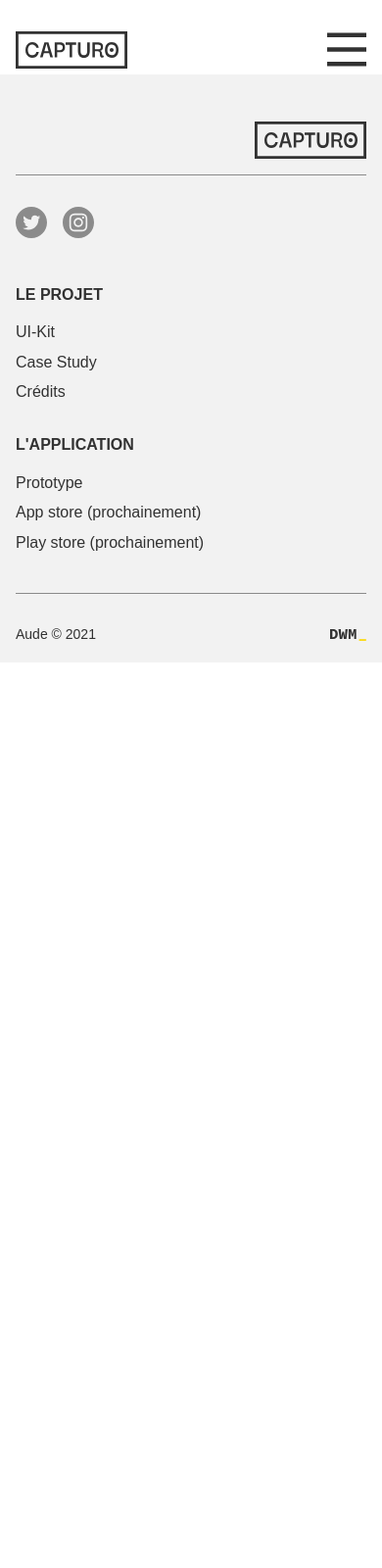
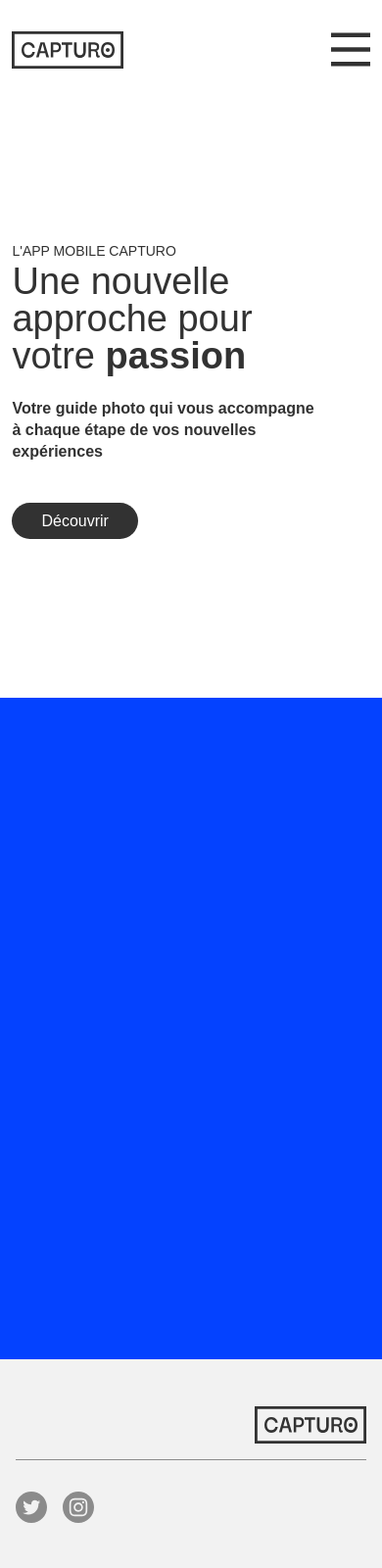
Before and after one commit to Audesch/capturo, a website: page src/index.html in a window 390 px wide. Shown: the top 1600 px of the page at 98% size. Before the commit the page ends 844 px from the top, so only its background shows below. Drawn offline with nearby package versions, Linux system fonts and the light colour scheme; files that its build step writes are made by us from their sources; a web font is replaced by a local one.

Commit message:
FEAT: setup header

```diff
--- a/src/assets/js/main.js
+++ b/src/assets/js/main.js
@@ -41,4 +41,4 @@ function toggleNavigation() {
 
 // DATE
 var year = new Date().getFullYear();
-document.querySelector(".copyright").innerHTML = "Aude © " + year;
+document.querySelector(".copyright").innerHTML = "Aude Schaff © " + year;
--- a/src/assets/sass/components/_links.scss
+++ b/src/assets/sass/components/_links.scss
@@ -16,10 +16,29 @@
         & svg{
             fill: var(--color-details);
 
-            &:hover{
+            &:hover, &:focus{
                 fill: var(--color-text);
                 transition: all 0.2s;
             }
+            &:active{
+                fill: var(--color-state);
+            }
         }
     }
+    &--footer{
+        &:hover, &:focus{
+            border-bottom: 1px solid var(--color-text);
+            padding-bottom: 2px;
+        }
+        &:active{
+            color: var(--color-text);
+            border: 0;
+        }
+    }
+    &--btn{
+        background-color: var(--color-text);
+        color: var(--color-text-offset);
+        padding: 10px 30px;
+        border-radius: 20px;
+    }
 }
--- a/src/assets/sass/components/_menu.scss
+++ b/src/assets/sass/components/_menu.scss
@@ -1,84 +1,13 @@
-/* .list--menu{
-    display: none;
-    }
-    .list__el{
-        margin-bottom: 18px;
-    }
-
-    .menu__btn{
-        z-index: 1;
-        background: transparent;
-        border: none;
-        outline: none;
-        padding: 0;
-        height: 37px;
-    }
-
-    .menu__darkbtn{
-        display: none;
-        background: transparent;
-        border: 1px solid #171E24;
-        padding: 11px 11px;
-    }
-
-
-
-    body[data-menu] .menu__list{
-        display: flex;
-        flex-direction: column;
-        justify-content: center;
-        position: fixed;
-        top: 0;
-        left: 0;
-        height: 100vh;
-        width: 100vw;
-        background: var(--color-bg);
-        transition: all 200ms ease-in-out;
-        padding: 0 18px;
-    }
-
-    body[data-menu] .link--menu{
-        font-size: 28px;
-        line-height: 1.4;
-    }
-    .menu__burger{
-        cursor: pointer;
-    }
-    .menu__burger path{
-        transition: all 200ms ease-in-out;
-        color: var(--color-text);
-    }
-
-    body[data-menu] path {
-        fill: var(--color-text);
-    }
-
-    body[data-menu] .path_1{
-        transform: rotate(45deg) translateX(5px) translateY(-12px);
-    }
-
-    body[data-menu] .path_2{
-        opacity: 0;
-    }
-
-    body[data-menu] .path_3{
-        transform: rotate(-45deg) translateX(-13px) translateY(17px);
-    }
-
-    body[data-menu] .menu__darkbtn{
-        display: flex;
-        position: fixed;
-        bottom: 36px;
-        left: 18px;
-    }
-
- */
-
  .menu{
-     margin: 32px 16px 0px 16px;
+     margin: 32px 3.2vw 0vw 3.2vw;
      display: flex;
      justify-content: space-between;
 
+    &__logo{
+        & path{
+            fill: var(--color-text);
+    }
+    }
 
     &__list{
         display: none;
--- a/src/assets/sass/components/_type.scss
+++ b/src/assets/sass/components/_type.scss
@@ -18,7 +18,8 @@ body{
 
     &--big{
         font-size: 38px;
-        font-weight: var(--font-regular);
+        font-weight: var(--font-light);
+        margin: 0;
     }
     &--middle{
         font-size: 38px;
@@ -28,11 +29,19 @@ body{
         font-size: 38px;
         font-weight: var(--font-bold);
     }
+    &--bold{
+        font-weight: var(--font-semibold);
+    }
 }
 
 .highlight{
     font-size: 38px;
     font-weight: var(--font-bold);
+}
+
+.headline{
+    font-size: 16px;
+    font-weight: var(--font-semibold);
 }
 
 .p-bold{
@@ -42,12 +51,11 @@ body{
 }
 .outline{
     font-size: 14px;
-    font-weight: var(--font-semibold);
+    font-weight: var(--font-regular);
     letter-spacing: 2%;
     text-transform: uppercase;
 }
 
 .copyright{
     font-size: 14px;
-    color: var(--color-text);
 }
--- a/src/assets/sass/layout/_footer.scss
+++ b/src/assets/sass/layout/_footer.scss
@@ -40,7 +40,9 @@
         }
     }
     &__app__title {
-        font-size: 16px;
+        font-size: 18px;
+        font-weight: var(--font-bold);
+        font-family: "darker grotesque", sans-serif;
     }
 
     &__item{
--- a/src/assets/sass/layout/_header.scss
+++ b/src/assets/sass/layout/_header.scss
@@ -0,0 +1,18 @@
+.hero{
+    margin-top: 20vh;
+
+    .hero__left{
+        margin: 3.2vw;
+    }
+    .hero__right__video{
+        margin-top: 20vh;
+        background-color: var(--color-primary);
+        height: 80vh;
+        width: 100%;
+    }
+}
+
+.headline{
+    padding: 8px 0px 32px 0px;
+    width: 80vw;
+}
--- a/src/assets/sass/utils/_variables.scss
+++ b/src/assets/sass/utils/_variables.scss
@@ -42,7 +42,7 @@ font-style: normal;
     --color-text-offset: #FFFFFF;
     --color-primary: #0442FF;
     --color-secondary: #0029A6;
-    --color-state: #202E51;
+    --color-state: #0442FF;
     --color-details: #8b8b8b;
 
     --font-light: 300;
@@ -59,7 +59,7 @@ font-style: normal;
         --color-text-offset: #323232;
         --color-primary: #FFFFFF;
         --color-secondary: #FFFFFF;
-        --color-state: #FFFFFF;
+        --color-state: #0442FF;
         --color-details: #FFFFFF;
     }
 }
@@ -71,7 +71,7 @@ font-style: normal;
     --color-text-offset: #FFFFFF;
     --color-primary: #0442FF;
     --color-secondary: #0029A6;
-    --color-state: #202E51;
+    --color-state: #0442FF;
     --color-details: #8b8b8b;
 }
 [data-theme= 'dark']{
@@ -81,6 +81,6 @@ font-style: normal;
     --color-text-offset: #323232;
     --color-primary: #FFFFFF;
     --color-secondary: #FFFFFF;
-    --color-state: #FFFFFF;
+    --color-state: #0442FF;
     --color-details: #FFFFFF;
 }
--- a/src/index.html
+++ b/src/index.html
@@ -87,7 +87,27 @@
 
 			<button class="btn menu__darkbtn">Dark mode</button>
 		</nav>
+
+		<div class="hero hero--landing">
+			<div class="hero__left">
+				<span class="outline">L'app mobile Capturo</span>
+				<h1 class="title title--big">Une nouvelle approche pour votre&nbsp;<span
+						class="title--bold">passion</span>
+				</h1>
+				<p class="headline">Votre guide photo qui vous accompagne à chaque étape de vos nouvelles expériences
+				</p>
+				<a class="hero__left__btn link link--btn" href="">Découvrir</a>
+			</div>
+
+			<div class="hero__right">
+				<div class="hero__right__video"></div>
+			</div>
+		</div>
 	</header>
+
+
+
+
 
 
 	<footer class="footer footer--landing">
@@ -121,13 +141,13 @@
 			</svg>
 		</span>
 		<ul class="footer__list footer__list--socials">
-			<li class="footer__item"><a href="" class="link link--footer link--socials"><svg height="32px"
-						viewBox="0 0 512 512" width="32px">
+			<li class="footer__item"><a href="" class="link link--socials"><svg height="32px" viewBox="0 0 512 512"
+						width="32px">
 						<path
 							d="m256 0c-141.363281 0-256 114.636719-256 256s114.636719 256 256 256 256-114.636719 256-256-114.636719-256-256-256zm116.886719 199.601562c.113281 2.519532.167969 5.050782.167969 7.59375 0 77.644532-59.101563 167.179688-167.183594 167.183594h.003906-.003906c-33.183594 0-64.0625-9.726562-90.066406-26.394531 4.597656.542969 9.277343.8125 14.015624.8125 27.53125 0 52.867188-9.390625 72.980469-25.152344-25.722656-.476562-47.410156-17.464843-54.894531-40.8125 3.582031.6875 7.265625 1.0625 11.042969 1.0625 5.363281 0 10.558593-.722656 15.496093-2.070312-26.886718-5.382813-47.140624-29.144531-47.140624-57.597657 0-.265624 0-.503906.007812-.75 7.917969 4.402344 16.972656 7.050782 26.613281 7.347657-15.777343-10.527344-26.148437-28.523438-26.148437-48.910157 0-10.765624 2.910156-20.851562 7.957031-29.535156 28.976563 35.554688 72.28125 58.9375 121.117187 61.394532-1.007812-4.304688-1.527343-8.789063-1.527343-13.398438 0-32.4375 26.316406-58.753906 58.765625-58.753906 16.902344 0 32.167968 7.144531 42.890625 18.566406 13.386719-2.640625 25.957031-7.53125 37.3125-14.261719-4.394531 13.714844-13.707031 25.222657-25.839844 32.5 11.886719-1.421875 23.214844-4.574219 33.742187-9.253906-7.863281 11.785156-17.835937 22.136719-29.308593 30.429687zm0 0" />
 					</svg></a></li>
-			<li class="footer__item"><a href="" class="link link--footer link--socials"><svg height="32px"
-						viewBox="0 0 512 512" width="32px">
+			<li class="footer__item"><a href="" class="link link--socials"><svg height="32px" viewBox="0 0 512 512"
+						width="32px">
 						<path
 							d="m305 256c0 27.0625-21.9375 49-49 49s-49-21.9375-49-49 21.9375-49 49-49 49 21.9375 49 49zm0 0" />
 						<path
```
Also changed, not shown: src/assets/sass/layout/_presentation.scss (added).
